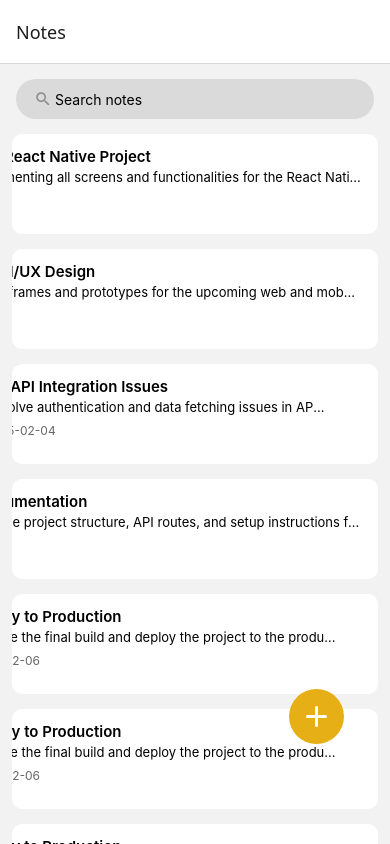
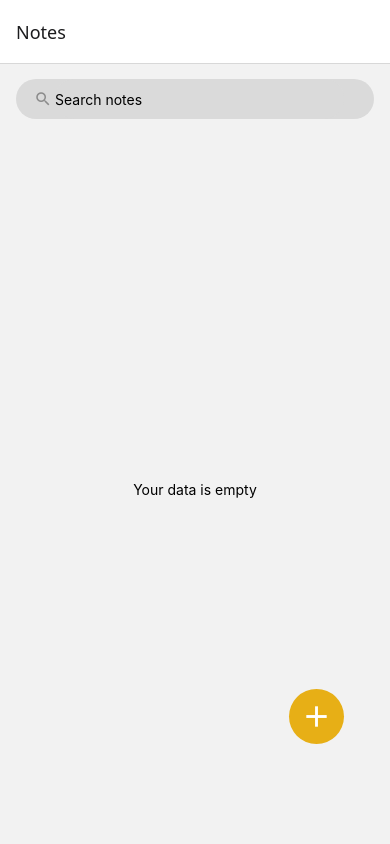
Before and after one commit to rasunM/note-app-react-native, a React Native app: screen /TaskPage in a window 390 px wide. Built offline with nearby package versions, Linux system fonts and the light colour scheme.

Commit message:
resolve the bugs in delete functionality

```diff
--- a/src/components/card.tsx
+++ b/src/components/card.tsx
@@ -32,8 +32,7 @@ const styles = StyleSheet.create({
   container: {
     display: 'flex',
     flexDirection: 'row',
-    justifyContent: 'center',
-    alignItems: 'flex-start',
+    justifyContent: 'space-between',
     width: '100%',
     height: 100,
     backgroundColor: 'white',
@@ -49,7 +48,7 @@ const styles = StyleSheet.create({
   },
   contentText: {
     fontSize: 13,
-    paddingRight: '15%',
+    paddingRight: 15,
   },
   dateArea: {
     display: 'flex',
--- a/src/constants/tasks.ts
+++ b/src/constants/tasks.ts
@@ -1,92 +1,3 @@
 import {TaskProps} from '../types/task_types';
 
-export let TasksData: TaskProps[] = [
-  {
-    mykey: 1,
-    title: 'Complete React Native Project',
-    description:
-      'Finish implementing all screens and functionalities for the React Native mobile app.',
-    day: 'Monday',
-    date: '2025-02-03',
-    updateTime: '14:30',
-    updateDate: '2025-02-02',
-    noCharacters: 28,
-  },
-  {
-    mykey: 2,
-    title: 'Prepare UI/UX Design',
-    description:
-      'Create wireframes and prototypes for the upcoming web and mobile application.',
-    day: 'Tuesday',
-    date: '2025-02-04',
-    updateTime: '10:00',
-    updateDate: '2025-02-03',
-    noCharacters: 22,
-  },
-  {
-    mykey: 3,
-    title: 'Fix API Integration Issues',
-    description:
-      'Resolve authentication and data fetching issues in API endpoints.',
-    day: 'Wednesday',
-    date: '2025-02-05',
-    updateTime: '16:45',
-    updateDate: '2025-02-04',
-    noCharacters: 26,
-  },
-  {
-    mykey: 4,
-    title: 'Write Documentation',
-    description:
-      'Document the project structure, API routes, and setup instructions for developers.',
-    day: 'Thursday',
-    date: '2025-02-06',
-    updateTime: '12:15',
-    updateDate: '2025-02-05',
-    noCharacters: 19,
-  },
-  {
-    mykey: 5,
-    title: 'Deploy to Production',
-    description:
-      'Prepare the final build and deploy the project to the production server.',
-    day: 'Friday',
-    date: '2025-02-07',
-    updateTime: '18:00',
-    updateDate: '2025-02-06',
-    noCharacters: 21,
-  },
-  {
-    mykey: 6,
-    title: 'Deploy to Production',
-    description:
-      'Prepare the final build and deploy the project to the production server.',
-    day: 'Friday',
-    date: '2025-02-07',
-    updateTime: '18:00',
-    updateDate: '2025-02-06',
-    noCharacters: 21,
-  },
-  {
-    mykey: 7,
-    title: 'Deploy to Production',
-    description:
-      'Prepare the final build and deploy the project to the production server.',
-    day: 'Friday',
-    date: '2025-02-07',
-    updateTime: '18:00',
-    updateDate: '2025-02-06',
-    noCharacters: 21,
-  },
-  {
-    mykey: 8,
-    title: 'Deploy to Production',
-    description:
-      'Prepare the final build and deploy the project to the production server.',
-    day: 'Friday',
-    date: '2025-02-07',
-    updateTime: '18:00',
-    updateDate: '2025-02-06',
-    noCharacters: 21,
-  },
-];
+export let TasksData: TaskProps[] = [];
--- a/src/screens/tasks_page.tsx
+++ b/src/screens/tasks_page.tsx
@@ -1,5 +1,5 @@
 import {useCallback, useState} from 'react';
-import {View, StyleSheet, FlatList, Pressable} from 'react-native';
+import {View, StyleSheet, FlatList, Pressable, Text} from 'react-native';
 import {TaskProps} from '../types/task_types';
 import {TasksData} from '../constants/tasks';
 import Search_Bar from '../components/search_bar';
@@ -31,7 +31,7 @@ const TaskPage = ({navigation}: TaskPageProps) => {
 
   const handleDeleteButton = (index: number): void => {
     // const updateTasks = TasksData.filter((_, i) => i !== index);
-    TasksData.splice(index, 1)
+    TasksData.splice(index, 1);
     setTasks([...TasksData]);
   };
 
@@ -42,9 +42,12 @@ const TaskPage = ({navigation}: TaskPageProps) => {
       task.description.toLowerCase().includes(searchText.toLowerCase()),
   );
 
+  console.log(tasks.length)
+
   return (
     <View style={styles.container}>
       <Search_Bar sendMessage={handleSearchBarText} />
+      {tasks.length !== 0 ? (
         <FlatList
           data={filteredData}
           style={styles.container}
@@ -63,6 +66,11 @@ const TaskPage = ({navigation}: TaskPageProps) => {
             </Pressable>
           )}
         />
+      ) : (
+        <View style={styles.emptyContainer}>
+          <Text>Your data is empty</Text>
+        </View>
+      )}
       <Pressable
         onPress={() => {
           navigation.navigate('TaskEditPage', {
@@ -91,4 +99,12 @@ const styles = StyleSheet.create({
     marginHorizontal: 6,
     height: '100%',
   },
+  emptyContainer: {
+    flex: 1,
+    justifyContent: 'center',
+    alignItems: 'center'
+  },
+  emptyContainerText: {
+    color: ''
+  }
 });
```
Lines whose indentation alone changed are shown as unchanged.
